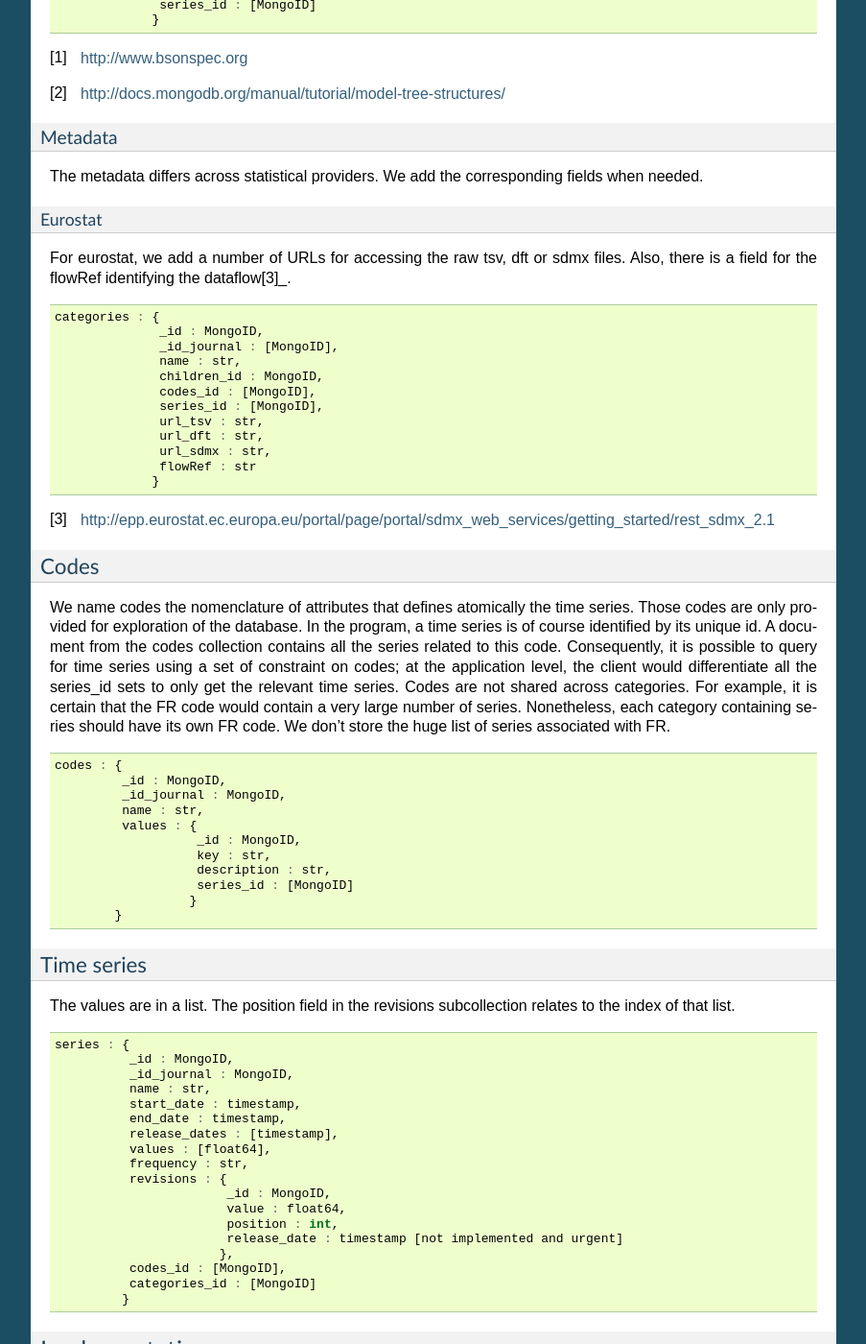
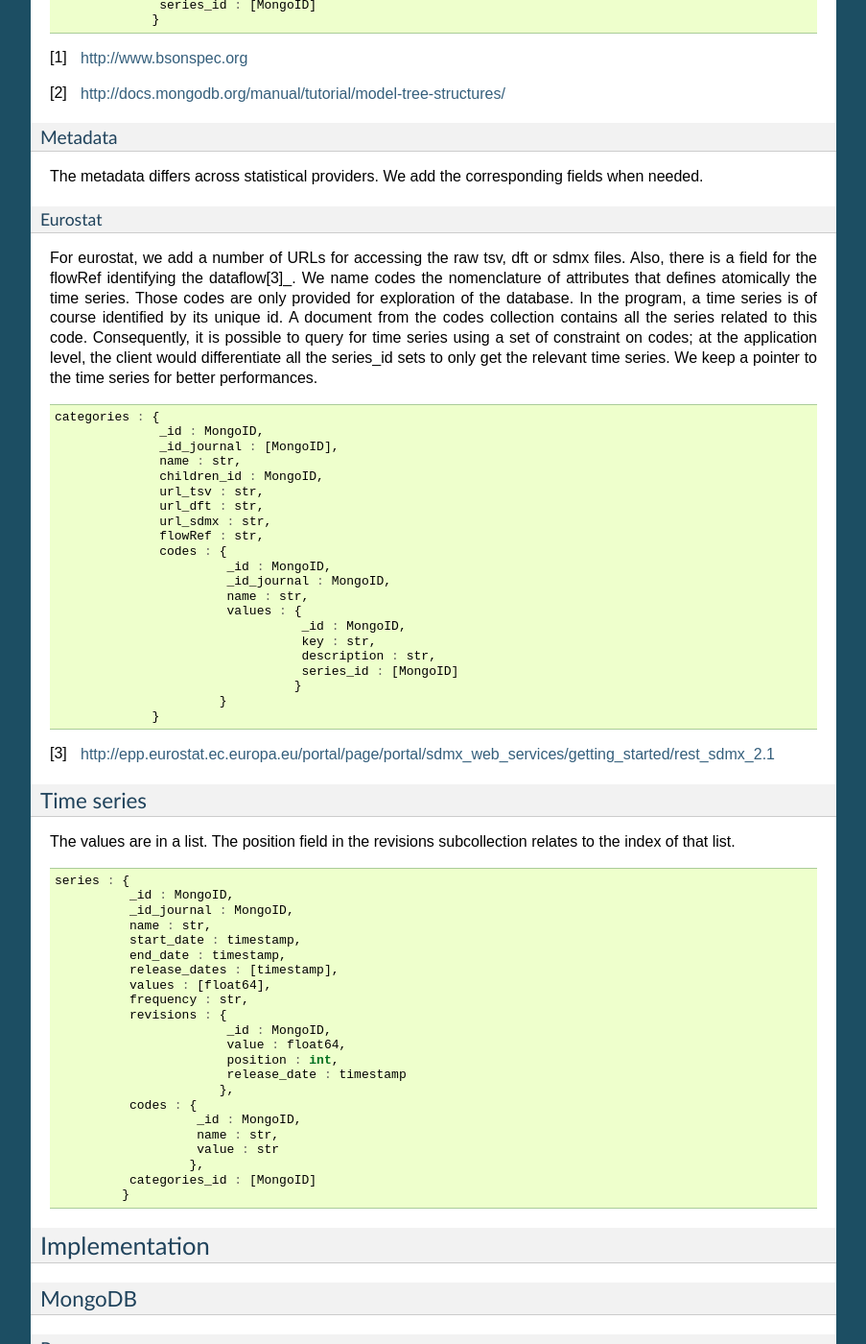
Before and after one commit to Widukind/dlstats, a Sphinx documentation site: the page built from documentation/database.rst, in a window 1280 px wide and 1400 px high, scrolled down 766 px. Shown: the whole window at 96% size, without its empty margins (198-1101 px from the left). Built offline with Sphinx 7.4.7, drawn with Linux system fonts in a browser that asks for light colours; formulas are drawn with MathJax 3.

Commit message:
Improve performances. Fix various bugs.

```diff
--- a/documentation/database.rst
+++ b/documentation/database.rst
@@ -51,6 +51,8 @@ The metadata differs across statistical providers. We add the corresponding fiel
 Eurostat
 ~~~~~~~~
 For eurostat, we add a number of URLs for accessing the raw tsv, dft or sdmx files. Also, there is a field for the flowRef identifying the dataflow[3]_.
+We name codes the nomenclature of attributes that defines atomically the time series. Those codes are only provided for exploration of the database. In the program, a time series is of course identified by its unique id. A document from the codes collection contains all the series related to this code. Consequently, it is possible to query for time series using a set of constraint on codes; at the application level, the client would differentiate all the series_id sets to only get the relevant time series.
+We keep a pointer to the time series for better performances.
 
 .. code:: javascript
 
@@ -59,34 +61,24 @@ For eurostat, we add a number of URLs for accessing the raw tsv, dft or sdmx fil
                _id_journal : [MongoID],
                name : str,
                children_id : MongoID,
-               codes_id : [MongoID],
-               series_id : [MongoID],
                url_tsv : str,
                url_dft : str,
                url_sdmx : str,
-               flowRef : str
+               flowRef : str,
+               codes : {
+                        _id : MongoID,
+                        _id_journal : MongoID,
+                        name : str,
+                        values : {
+                                  _id : MongoID,
+                                  key : str,
+                                  description : str,
+                                  series_id : [MongoID]
+                                 }
+                       }
               }
 
 .. [3] http://epp.eurostat.ec.europa.eu/portal/page/portal/sdmx_web_services/getting_started/rest_sdmx_2.1
-
-Codes
-_____
-We name codes the nomenclature of attributes that defines atomically the time series. Those codes are only provided for exploration of the database. In the program, a time series is of course identified by its unique id. A document from the codes collection contains all the series related to this code. Consequently, it is possible to query for time series using a set of constraint on codes; at the application level, the client would differentiate all the series_id sets to only get the relevant time series.
-Codes are not shared across categories. For example, it is certain that the FR code would contain a very large number of series. Nonetheless, each category containing series should have its own FR code. We don't store the huge list of series associated with FR.
-
-.. code:: javascript
-
- codes : {
-          _id : MongoID,
-          _id_journal : MongoID,
-          name : str,
-          values : {
-                    _id : MongoID,
-                    key : str,
-                    description : str,
-                    series_id : [MongoID]
-                   }
-         }
 
 Time series
 ___________
@@ -108,9 +100,13 @@ The values are in a list. The position field in the revisions subcollection rela
                         _id : MongoID,
                         value : float64,
                         position : int,
-                        release_date : timestamp [not implemented and urgent]
+                        release_date : timestamp
                        },
-           codes_id : [MongoID],
+           codes : {
+                    _id : MongoID,
+                    name : str,
+                    value : str
+                   },
            categories_id : [MongoID]
           }
 
```
Also changed, not shown: other parts of documentation/database.rst (+1 -0 lines), 1 other file.
